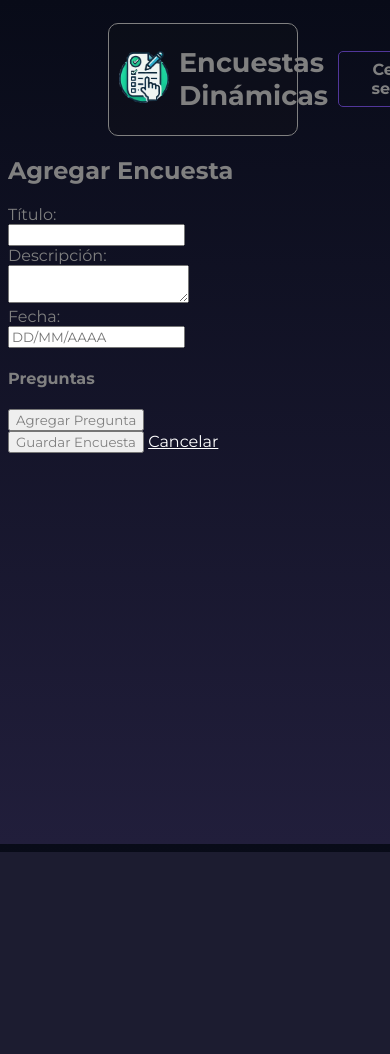
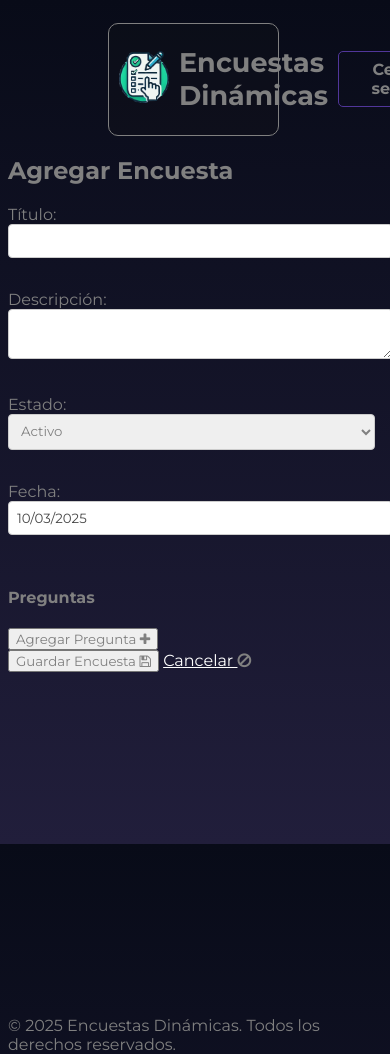
Before and after one commit to Izunny/Proyecto_Encuestas, a PHP site: page /encuestas/encuestas/agregar in a window 390 px wide; the page is wider, and only the part inside the window is pictured. Before the commit the page ends 852 px from the top of that part, so only its background shows below. Run offline with PHP 8.4, Linux system fonts and the light colour scheme.

Commit message:
actualicacion
se agrego las opciones dinamicas, a demás de agregarle estilos en css para una vista mas responsiva

```diff
--- a/encuestas/app/controllers/EncuestasController.php
+++ b/encuestas/app/controllers/EncuestasController.php
@@ -15,10 +15,33 @@
 
     public function agregar() {
         if ($_SERVER['REQUEST_METHOD'] === 'POST') {
-            $this->model->agregar($_POST['titulo'], $_POST['descripcion']);
-            header("Location: router.php?url=encuestas");
+            $titulo = $_POST['titulo'];
+            $descripcion = $_POST['descripcion'];
+            $preguntas = $_POST['preguntas'] ?? [];
+
+            // Guardar encuesta y obtener ID
+            $idEncuesta = $this->model->agregar($titulo, $descripcion);
+
+            if ($idEncuesta) {
+                foreach ($preguntas as $index => $pregunta) {
+                    $texto = $pregunta['titulo'];
+                    $tipo = $pregunta['tipo'];
+                    $requerida = isset($pregunta['requerida']) ? 1 : 0;
+
+                    // Guardar la pregunta y obtener su ID
+                    $idPregunta = $this->model->agregarPregunta($idEncuesta, $texto, $tipo, $requerida);
+
+                    if ($tipo === 'opcion_unica' || $tipo === 'opcion_multiple') {
+                        $opciones = $pregunta['opciones'] ?? [];
+                        foreach ($opciones as $opcion) {
+                            $this->model->agregarOpcion($idPregunta, $opcion);
+                        }
+                    }
+                }
+            }
+
+            header("Location: /dashboard.php");
             exit;
-
         }
         include 'app/views/encuestas/agregar.php';
     }
--- a/encuestas/app/models/EncuestasModel.php
+++ b/encuestas/app/models/EncuestasModel.php
@@ -1,6 +1,7 @@
 <?php
 class EncuestasModel {
     private $pdo;
+
     public function __construct($pdo) {
         $this->pdo = $pdo;
     }
@@ -11,25 +12,31 @@
     }
 
     public function agregar($titulo, $descripcion) {
-        $stmt = $this->pdo->prepare("INSERT INTO encuestas (titulo, descripcion) VALUES (?, ?)");
-        return $stmt->execute([$titulo, $descripcion]);
-    }
-
-    public function agregarPregunta($encuesta_id, $pregunta, $respuesta_a, $respuesta_b) {
-        $sql = "INSERT INTO preguntas (encuesta_id, pregunta, respuesta_a, respuesta_b) VALUES (?, ?, ?, ?)";
-        $stmt = $this->pdo->prepare($sql);
-        return $stmt->execute([$encuesta_id, $pregunta, $respuesta_a, $respuesta_b]);
+        $stmt = $this->pdo->prepare("INSERT INTO enc_encuestasm (nombre, descripcion, fecha, idusuario, activo) VALUES (?, ?, NOW(), 1, 'S')");
+        $stmt->execute([$titulo, $descripcion]);
+        return $this->pdo->lastInsertId();
     }
 
 
+    public function agregarPregunta($encuesta_id, $pregunta, $tipo, $requerida) {
+        $sql = "INSERT INTO preguntas (encuesta_id, texto, tipo, requerida) VALUES (?, ?, ?, ?)";
+        $stmt = $this->pdo->prepare($sql);
+        return $stmt->execute([$encuesta_id, $pregunta, $tipo, $requerida]);
+    }
+
+    public function agregarOpcion($idPregunta, $opcion) {
+        $stmt = $this->pdo->prepare("INSERT INTO opciones (pregunta_id, texto) VALUES (?, ?)");
+        return $stmt->execute([$idPregunta, $opcion]);
+    }
+
     public function obtenerPorId($id) {
-        $stmt = $this->pdo->prepare("SELECT * FROM encuestas WHERE id = ?");
+        $stmt = $this->pdo->prepare("SELECT * FROM encuestas WHERE idencuesta = ?");
         $stmt->execute([$id]);
         return $stmt->fetch();
     }
 
     public function eliminar($id) {
-        $stmt = $this->pdo->prepare("DELETE FROM encuestas WHERE id = ?");
+        $stmt = $this->pdo->prepare("DELETE FROM encuestas WHERE idencuesta = ?");
         return $stmt->execute([$id]);
     }
 }
--- a/encuestas/app/views/encuestas/agregar.php
+++ b/encuestas/app/views/encuestas/agregar.php
@@ -2,10 +2,12 @@
 require 'config/database.php';
 
 if ($_SERVER['REQUEST_METHOD'] == 'POST') {
-
     $titulo = $_POST['titulo'];
     $descripcion = $_POST['descripcion'];
     $fecha = $_POST['fecha'];
+    $estado = $_POST['estado'];
+    $obras = $_POST['obras'];
+    $departamentos = $_POST['departamentos'];
 
     // Preguntas como arrays
     $preguntas = $_POST['preguntas'] ?? [];
@@ -14,19 +16,44 @@
         $pdo->beginTransaction();
 
         // Insertar la encuesta en la tabla de encuestas
-        $sql = "INSERT INTO encuestas (titulo, descripcion, fecha) VALUES (:titulo, :descripcion, STR_TO_DATE(:fecha, '%d/%m/%Y'))"; // Convertir la fecha al formato adecuado
+        $sql = "INSERT INTO encuestas (titulo, descripcion, fecha, estado, obra_id, departamento_id)
+                VALUES (:titulo, :descripcion, STR_TO_DATE(:fecha, '%d/%m/%Y'), :estado, :obra_id, :departamento_id)";
         $stmt = $pdo->prepare($sql);
-        $stmt->execute(['titulo' => $titulo, 'descripcion' => $descripcion, 'fecha' => $fecha]);
+        $stmt->execute([
+            'titulo' => $titulo,
+            'descripcion' => $descripcion,
+            'fecha' => $fecha,
+            'estado' => $estado,
+            'obra_id' => $obras,
+            'departamento_id' => $departamentos
+        ]);
         $encuesta_id = $pdo->lastInsertId();
 
         // Insertar las preguntas
         foreach ($preguntas as $index => $pregunta) {
-            $sql_pregunta = "INSERT INTO preguntas (encuesta_id, pregunta) VALUES (:encuesta_id, :pregunta)";
+            $sql_pregunta = "INSERT INTO preguntas (encuesta_id, pregunta, tipo, requerida)
+                             VALUES (:encuesta_id, :pregunta, :tipo, :requerida)";
             $stmt_pregunta = $pdo->prepare($sql_pregunta);
             $stmt_pregunta->execute([
                 'encuesta_id' => $encuesta_id,
-                'pregunta' => $pregunta,
+                'pregunta' => $pregunta['titulo'],
+                'tipo' => $pregunta['tipo'],
+                'requerida' => $pregunta['requerida']
             ]);
+
+            $pregunta_id = $pdo->lastInsertId();
+
+            // Insertar opciones si el tipo de pregunta lo requiere
+            if (in_array($pregunta['tipo'], ['opcion_unica', 'opcion_multiple'])) {
+                foreach ($pregunta['opciones'] as $opcion) {
+                    $sql_opcion = "INSERT INTO opciones (pregunta_id, texto) VALUES (:pregunta_id, :texto)";
+                    $stmt_opcion = $pdo->prepare($sql_opcion);
+                    $stmt_opcion->execute([
+                        'pregunta_id' => $pregunta_id,
+                        'texto' => $opcion
+                    ]);
+                }
+            }
         }
 
         // Confirmar la transacción
@@ -39,7 +66,6 @@
         echo "<p>Error al agregar la encuesta: " . $e->getMessage() . "</p>";
     }
 }
-
 ?>
 
 <!DOCTYPE html>
@@ -49,20 +75,15 @@
     <meta name="viewport" content="width=device-width, initial-scale=1.0">
     <title>Agregar Encuesta</title>
     <link rel="stylesheet" href="./assets/css/style.css">
+    <link rel="stylesheet" href="https://cdnjs.cloudflare.com/ajax/libs/font-awesome/4.7.0/css/font-awesome.min.css">
+    <link rel="stylesheet" href="https://cdnjs.cloudflare.com/ajax/libs/bootstrap-datepicker/1.9.0/css/bootstrap-datepicker.min.css">
 </head>
 <body>
     <!-- Encabezado -->
-    <header class="header-container">
-        <div class="header_one">
-            <a href="/"> <img class="logo" src="./imagenes/logo4.webp" alt="logo"></a>
-            <h2 class="title_page">Encuestas Dinámicas</h2>
-        </div>
-        <div class="header_two">
-            <a href="/logout"><button class="index_button_one">Cerrar sesión</button></a>
-        </div>
-    </header>
+    <?php include dirname(__DIR__) . "/templates/header.php"; ?>
 
-    <!-- Contenido principal -->
+
+
     <section class="container mt-5">
     <section class="card">
         <header class="card-header bg-primary text-white">
@@ -70,41 +91,43 @@
         </header>
         <div class="card-body">
             <form action="router.php?url=encuestas/agregar" method="POST">
+
                 <div class="row">
-            <div class="column">
-                <label style="margin-top: 4px;">Título:</label>
-                <div class="input-group">
+                    <div class="form-group col-12 col-md-3">
+                        <label>Título:</label>
                         <input type="text" name="titulo" class="form-control" required>
                     </div>
-            </div>
-            <div class="column">
-                <label style="margin-top: 4px;">Descripción:</label>
-                <div class="input-group">
+                    <div class="form-group col-12 col-md-3">
+                        <label>Descripción:</label>
                         <textarea name="descripcion" class="form-control" required></textarea>
                     </div>
+                    <div class="form-group col-12 col-md-2">
+                        <label>Estado:</label>
+                        <select class="form-control" name="estado">
+                            <option value="S">Activo</option>
+                            <option value="N">Inactivo</option>
+                        </select>
                     </div>
-            <div class="column">
-                <label style="margin-top: 4px;">Fecha:</label>
+                    <div class="form-group col-12 col-md-2">
+                        <label>Fecha:</label>
                         <div class="input-group">
                             <span class="input-group-addon">
-                        <i class="fa fa-calendar"></i>
                             </span>
-                    <input type="text" data-plugin-datepicker="" class="form-control" data-input-mask="31/12/9999" placeholder="DD/MM/AAAA" name="fecha" id="fecha" readonly="readonly">
+                            <input type="text" data-plugin-datepicker class="form-control" data-input-mask="31/12/9999" placeholder="DD/MM/AAAA" name="fecha" id="fecha" readonly>
                         </div>
                     </div>
                 </div>
 
-
-                <h4 class="mt-4">Preguntas</h4>
-                <div id="panelPreguntasContainer">
-
+                <div class="row">
+                <h4 class="mt-2">Preguntas</h4>
+                <div id="panelPreguntasContainer"></div>
                 </div>
 
                 <button type="button" class="btn btn-success mt-3" onclick="agregarPreguntaPanel()">Agregar Pregunta <i class="fa fa-plus"></i></button>
 
-                <div class="row mt-4">
-                    <div class="col-md-8">
-                        <button type="submit" class="btn btn-primary" onclick="abrirModalGuardar()">Guardar Encuesta <i class="fa fa-save"></i></button>
+                <div class="row mt-2">
+                    <div class="col-12">
+                        <button type="submit" class="btn btn-primary">Guardar Encuesta <i class="fa fa-save"></i></button>
                         <a href="router.php?url=encuestas" class="btn btn-danger">Cancelar <i class="fa fa-ban"></i></a>
                     </div>
                 </div>
@@ -113,6 +136,9 @@
     </section>
 </section>
 
+    <script src="https://code.jquery.com/jquery-3.6.0.min.js"></script>
+    <script src="https://cdnjs.cloudflare.com/ajax/libs/bootstrap-datepicker/1.9.0/js/bootstrap-datepicker.min.js"></script>
+    <script src="https://cdnjs.cloudflare.com/ajax/libs/bootstrap-datepicker/1.9.0/locales/bootstrap-datepicker.es.min.js"></script>
     <script>
         let preguntaCont = 1;
 
@@ -122,32 +148,29 @@
             todayHighlight: true,
             locale: "es-ES"
         });
+
         let fecha = new Date();
         var dia = ("0" + fecha.getDate()).slice(-2);
         var mes = ("0" + (fecha.getMonth() + 1)).slice(-2);
         var año = fecha.getFullYear();
         var fechaActual = dia + "/" + mes + "/" + año;
-    var fechaFinal = dia + "/" + mes + "/" + año;
-    $('#fecha').datepicker("setDate", fechaFinal);
-
-
+        $('#fecha').datepicker("setDate", fechaActual);
 
         function agregarPreguntaPanel() {
             const container = document.getElementById('panelPreguntasContainer');
             const index = container.children.length + 1;
 
             const preguntaDiv = document.createElement('div');
-    preguntaDiv.classList.add('form-group', 'mt-3');
+            preguntaDiv.classList.add('form-group', 'mt-2');
             preguntaDiv.innerHTML = `
                 <label>Pregunta ${index}:</label>
-        <input type="text" name="preguntas[]" class="form-control" required>
 
-        <button type="button" class="btn btn-danger btn-sm mt-2" onclick="this.parentNode.remove()">Eliminar</button>
+                <div class="row">
+                <input type="text" name="preguntas[${index}][titulo]" class="form-control" required>
 
-        <!-- Tipo de pregunta -->
-        <div class="form-group col-md-5 mt-2">
+                <div class="form-group col-md-10 mt-2">
                     <label>Tipo de pregunta:</label>
-            <select class="form-control" name="preguntaTipo${preguntaCont}" onchange="cambiarTipoPregunta(${preguntaCont}, this.value)" autocomplete="off">
+                    <select class="form-control" name="preguntas[${index}][tipo]" onchange="cambiarTipoPregunta(${index}, this.value)">
                         <option value="texto">Texto</option>
                         <option value="texto_abierto">Texto abierto</option>
                         <option value="opcion_unica">Opción única</option>
@@ -155,23 +178,57 @@
                     </select>
                 </div>
 
-        <!-- Pregunta requerida -->
-        <div class="form-group col-md-3 mt-2">
+                <div class="form-group col-md-10 mt-2">
                     <label>
                         Requerida
-                <input type="checkbox" name="preguntaRequerida${preguntaCont}" value="1">
+                        <input type="checkbox" name="preguntas[${index}][requerida]" value="1">
                     </label>
                 </div>
+            </div>
+                <div id="opcionesPregunta${index}"></div>
+
+                <button type="button" class="btn btn-danger btn-sm mt-2" onclick="this.parentNode.remove()">Eliminar</button>
             `;
 
             container.appendChild(preguntaDiv);
             preguntaCont++;
         }
 
-    function abrirModalGuardar() {
+        function cambiarTipoPregunta(idPregunta, tipo) {
+            const contenedorOpciones = document.getElementById(`opcionesPregunta${idPregunta}`);
+            contenedorOpciones.innerHTML = '';
 
+            if (tipo === 'opcion_unica' || tipo === 'opcion_multiple') {
+                const opcionesHTML = `
+                    <div class="form-group col-12 col-md-2">
+                        <label>Opciones:</label>
+                        <button type="button" class="btn btn-default" onclick="agregarOpcion(${idPregunta})">Agregar otra opción</button>
+                        <div class="opcion-item mt-2">
+                            <input type="text" name="preguntas[${idPregunta}][opciones][]" class="form-control" placeholder="Ingrese una opción">
+                            <button type="button" class="btn btn-default" onclick="eliminarOpcion(this)">Eliminar</button>
+                        </div>
+                    </div>
+                `;
+                contenedorOpciones.innerHTML = opcionesHTML;
+            }
+        }
+
+        function agregarOpcion(idPregunta) {
+            const contenedorOpciones = document.getElementById(`opcionesPregunta${idPregunta}`);
+            const nuevaOpcion = document.createElement('div');
+            nuevaOpcion.classList.add('opcion-item', 'mt-2');
+            nuevaOpcion.innerHTML = `
+                <input type="text" name="preguntas[${idPregunta}][opciones][]" class="form-control" placeholder="Ingrese una opción">
+                <button type="button" class="btn btn-default" onclick="eliminarOpcion(this)">Eliminar</button>
+            `;
+            contenedorOpciones.appendChild(nuevaOpcion);
+        }
+
+        function eliminarOpcion(element) {
+            element.parentElement.remove();
         }
     </script>
-
 </body>
 </html>
+<?php include dirname(__DIR__) . "/templates/scripts.php"; ?>
+<?php include dirname(__DIR__) . "/templates/footer.php"; ?>
--- /dev/null
+++ b/encuestas/app/views/templates/footer.php
@@ -0,0 +1,5 @@
+<footer>
+    <p>&copy; <?php echo date("Y"); ?> Encuestas Dinámicas. Todos los derechos reservados.</p>
+</footer>
+</body>
+</html>
--- /dev/null
+++ b/encuestas/app/views/templates/header.php
@@ -0,0 +1,21 @@
+<!DOCTYPE html>
+<html lang="es">
+<head>
+    <meta charset="UTF-8">
+    <meta name="viewport" content="width=device-width, initial-scale=1.0">
+    <title>Encuestas Dinámicas</title>
+    <link rel="stylesheet" href="/assets/css/style.css">
+    <link rel="stylesheet" href="https://cdnjs.cloudflare.com/ajax/libs/font-awesome/4.7.0/css/font-awesome.min.css">
+    <link rel="stylesheet" href="https://cdnjs.cloudflare.com/ajax/libs/bootstrap-datepicker/1.9.0/css/bootstrap-datepicker.min.css">
+</head>
+<body>
+    <!-- Encabezado -->
+    <header class="header-container">
+        <div class="header_one">
+            <a href="/"> <img class="logo" src="/imagenes/logo4.webp" alt="logo"></a>
+            <h2 class="title_page">Encuestas Dinámicas</h2>
+        </div>
+        <div class="header_two">
+            <a href="/logout"><button class="index_button_one">Cerrar sesión</button></a>
+        </div>
+    </header>
--- a/encuestas/assets/css/style.css
+++ b/encuestas/assets/css/style.css
@@ -5,15 +5,25 @@
     color:grey;
 }
 
+html {
+    height: 100%;
+     /* Forzar scroll si es necesario */
+}
+
+
+.container {
+    min-height: 100vh; /* Asegura que el contenido se expanda */
+
+}
 
 
 
-body,html {height:100%;overflow:hidden;}
 body {
-  width: 100%;
+  width: 95%;
   height: 100%;
   position: absolute;
   background: linear-gradient(to bottom, #080B18 0%,#211E3B 100%);
+  overflow-y: auto;
 }
 
 /*
@@ -166,3 +176,53 @@
     display: table;
     clear: both;
   }
+
+  /* Estilos para el formulario */
+.form-group {
+    margin-bottom: 1rem;
+}
+
+.form-control {
+    width: 100%;
+    padding: 0.5rem;
+    border: 1px solid #ccc;
+    border-radius: 4px;
+}
+
+/* Ajustes para los campos en una fila */
+.row {
+    display: flex;
+    flex-wrap: wrap;
+    gap: 1rem;
+
+}
+
+.col-12 {
+    flex: 1 1 100%; /* Ocupa el 100% del ancho en móviles */
+    padding-right: 1%;
+}
+
+@media screen and (min-width: 768px) {
+    .col-md-3 {
+        flex: 1 1 25%; /* Ocupa el 25% del ancho en tablets y desktop */
+    }
+    .col-md-5 {
+        flex: 1 1 50%; /* Ocupa el 50% del ancho en tablets y desktop */
+    }
+    .col-md-2 {
+        flex: 1 1 20%; /* Ocupa el 20% del ancho en tablets y desktop */
+    }
+}
+
+/* Estilos para las preguntas dinámicas */
+#panelPreguntasContainer {
+    margin-top: 1rem;
+
+}
+
+.opcion-item {
+    display: flex;
+    gap: 0.5rem;
+    margin-bottom: 0.5rem;
+    padding-inline: 0.5rem;
+}
--- a/encuestas/config/sql/db_encuestas.sql
+++ b/encuestas/config/sql/db_encuestas.sql
@@ -60,7 +60,7 @@
   `textopregunta` varchar(255) NOT NULL,
   `requerida` varchar(1) NOT NULL,
   `idtipopregunta` int(11) NOT NULL,
-  `urlfotografia` varchar(1000) DEFAULT NULL
+
 ) ENGINE=InnoDB DEFAULT CHARSET=utf8mb4 COLLATE=utf8mb4_general_ci;
 
 -- --------------------------------------------------------
--- a/encuestas/index.php
+++ b/encuestas/index.php
@@ -7,6 +7,7 @@
     <!--
     <link rel="stylesheet" href="https://cdnjs.cloudflare.com/ajax/libs/font-awesome/6.7.2/css/all.min.css" integrity="sha512-Evv84Mr4kqVGRNSgIGL/F/aIDqQb7xQ2vcrdIwxfjThSH8CSR7PBEakCr51Ck+w+/U6swU2Im1vVX0SVk9ABhg==" crossorigin="anonymous" referrerpolicy="no-referrer" />
     -->
+    <link href="https://cdn.jsdelivr.net/npm/bootstrap@5.3.0/dist/css/bootstrap.min.css" rel="stylesheet">
     <link rel="stylesheet" hreF="./assets/css/style.css">
 </head>
 <body>
--- a/encuestas/router.php
+++ b/encuestas/router.php
@@ -14,7 +14,11 @@
         $controller->agregar();
         break;
     case 'encuestas/eliminar':
-        $controller->eliminar();
+        if (isset($_GET['id'])) {
+            $controller->eliminar();
+        } else {
+            echo "ID de encuesta no proporcionado.";
+        }
         break;
     default:
         echo "Página no encontrada.";
```
Also changed, not shown: encuestas/app/views/templates/scripts.php (added, +50 -0 lines). Lines whose indentation alone changed are shown as unchanged.
